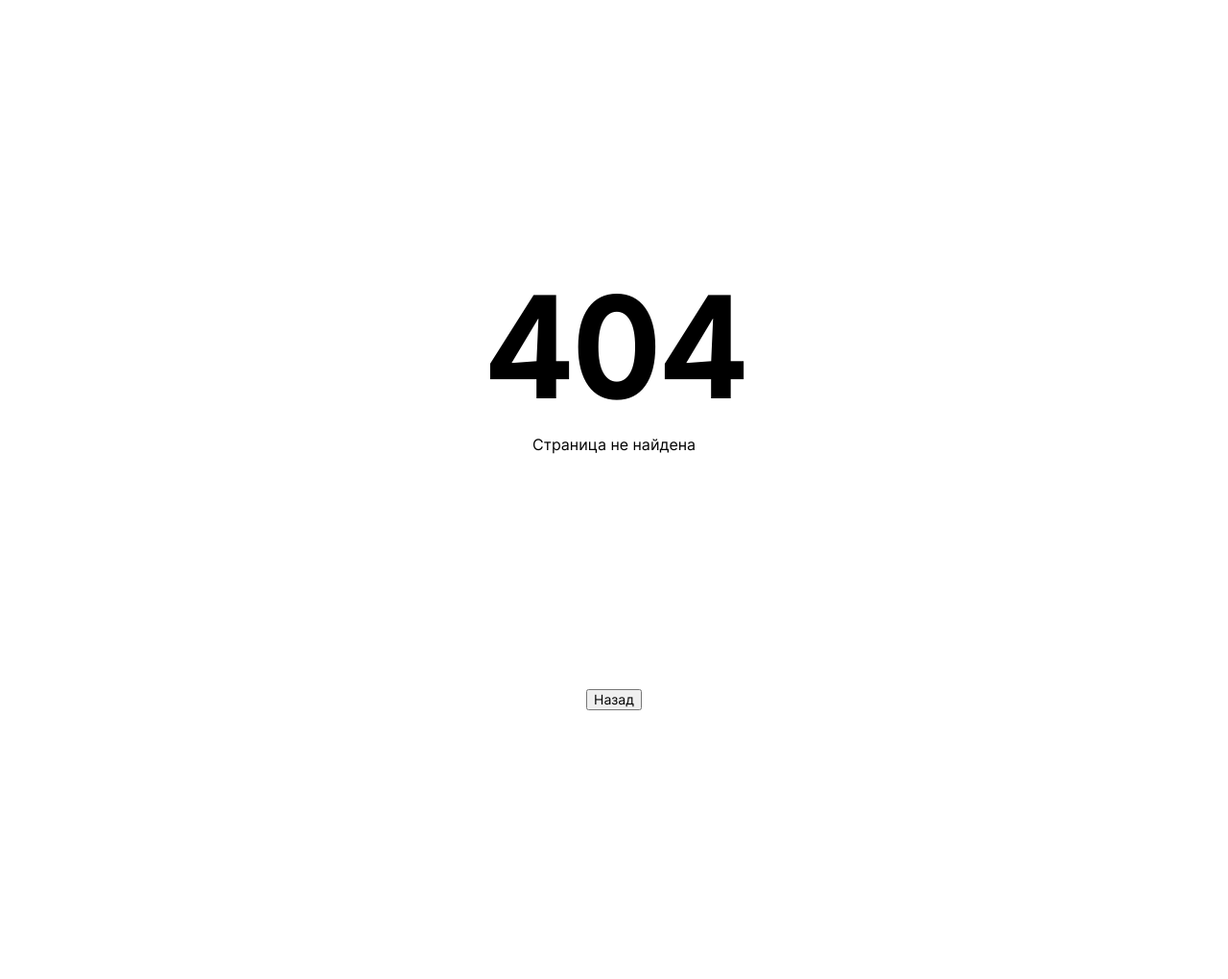
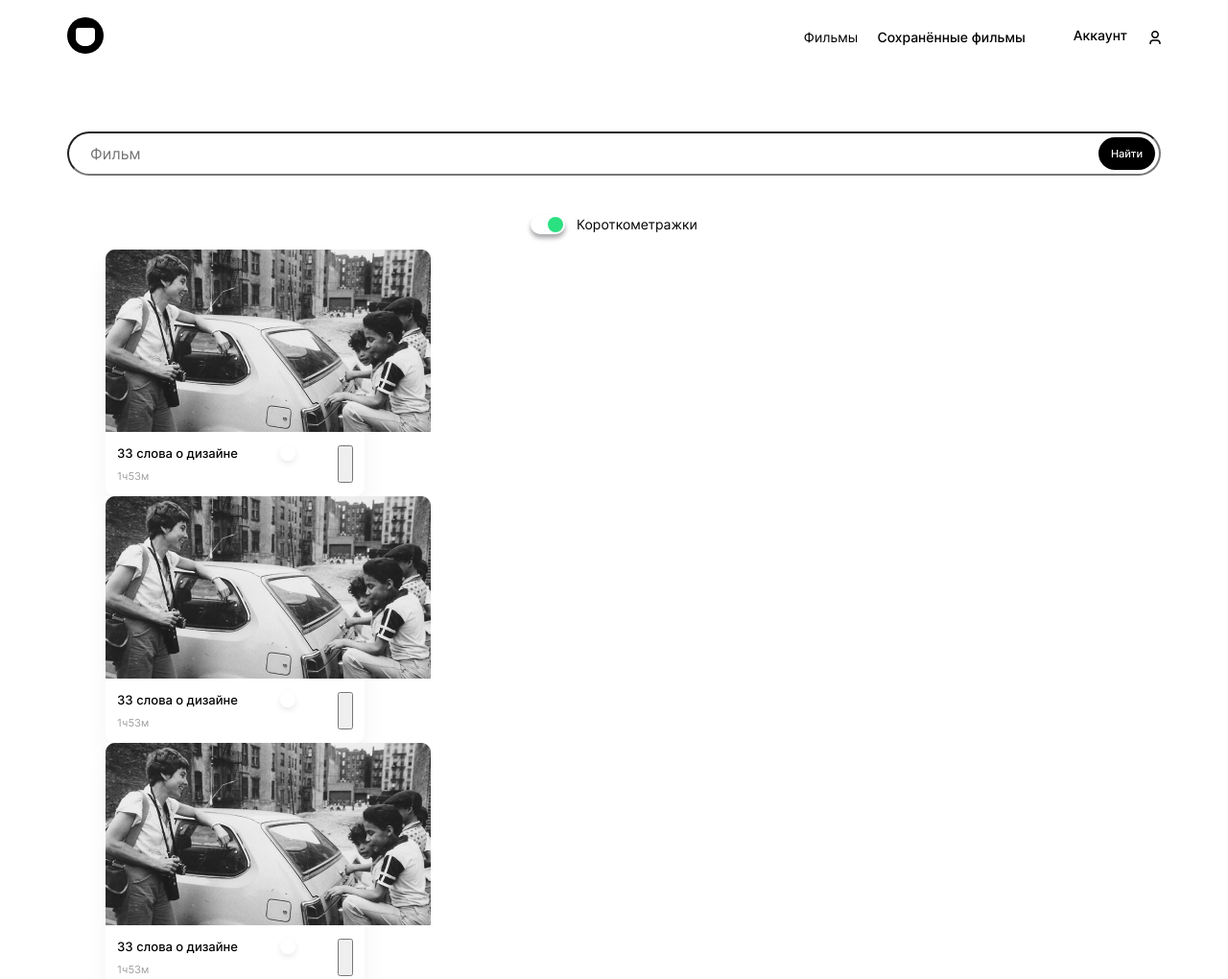
Before and after one commit to Alexandr-Ilin/movies-explorer-frontend, a React app: page /movies in a window 1280 px wide. Before the commit this address had no page. Shown: the top 1020 px of the page at 96% size. Before the commit the page ends 800 px from the top, so only its background shows below. Built offline with nearby package versions, Linux system fonts and the light colour scheme.

Commit message:
card-movie

```diff
--- a/src/components/Account/Account.js
+++ b/src/components/Account/Account.js
@@ -1,12 +1,12 @@
-import { NavLink } from 'react-router-dom';
+import { NavLink, useLocation } from 'react-router-dom';
 import './Account.css';
 
 function Account() {
+  const currentPath = useLocation().pathname;
   return (
     <NavLink
       to="/profile"
-      className="account-link"
-      activeClassName="account-link account-link_active"
+      className={`account-link ${currentPath === '/profile' && 'account-link_active'}`}
     >
       Аккаунт
     </NavLink>
--- a/src/components/App/App.css
+++ b/src/components/App/App.css
@@ -1,2 +1,20 @@
 @import url(../../vendor/normalize.css);
 @import url(../../vendor/fonts/fonts.css);
+
+
+.App {
+  font-family: "Inter", sans-serif;
+  -webkit-font-smoothing: antialiased;
+  -moz-osx-font-smoothing: grayscale;
+  display: flex;
+  flex-direction: column;
+  align-items: center;
+  margin: 0 auto;
+  width: 100%;
+  max-width: 1280px;
+  height: 100vh;
+}
+
+.main {
+  width: 100%;
+}
--- a/src/components/App/App.js
+++ b/src/components/App/App.js
@@ -9,6 +9,7 @@ import Header from '../Header/Header';
 import Login from '../Login/Login';
 import Register from '../Register/Register';
 import Profile from '../Profile/Profile';
+import MoviesCardList from '../MoviesCardList/MoviesCardList';
 
 // const history = useNavigate();
 
@@ -27,6 +28,10 @@ function App() {
           )}
         />
         <Route
+          path="/cardlist"
+          element={<MoviesCardList />}
+        />
+        <Route
           path="/signin"
           element={<Login />}
         />
@@ -39,6 +44,14 @@ function App() {
           element={<Profile />}
         />
         <Route
+          path="/movies"
+          element={<MoviesCardList />}
+        />
+        <Route
+          path="/saved-movies"
+          element={<MoviesCardList />}
+        />
+        <Route
           path="*"
           element={<NotFoundPage />}
         />
--- a/src/components/Header/Header.css
+++ b/src/components/Header/Header.css
@@ -3,6 +3,8 @@
   justify-content: space-between;
   align-items: center;
   padding: 18px 70px;
+  box-sizing: border-box;
+  width: 100%;
 }
 
 .header__link-container {
--- /dev/null
+++ b/src/components/MovieButton/MovieButton.css
@@ -0,0 +1,20 @@
+.movie-button {
+  width: 16px;
+  height: 16px;
+  padding: 0;
+  border-radius: 50%;
+  background: transparent;
+  cursor: pointer;
+  border-color: #fff;
+  border-style: solid;
+  transition: background .4s linear;
+  box-shadow: 0 3px 6px rgba(0, 0, 0, 0.09);
+}
+
+.movie-button_like {
+  background: #2BE080;
+}
+
+.movie-button:hover {
+  background: #2BE08050;
+}
--- /dev/null
+++ b/src/components/MovieButton/MovieButton.js
@@ -0,0 +1,20 @@
+import { useState } from 'react';
+import './MovieButton.css';
+
+function MovieCard() {
+  const [isLike, setIsLike] = useState(false);
+
+  function handleClick() {
+    setIsLike(!isLike);
+  }
+  return (
+    <button
+      className={`movie-button ${isLike && 'movie-button_like'}`}
+      type="button"
+      aria-label="Выбрать Фильм"
+      onClick={handleClick}
+    />
+  );
+}
+
+export default MovieCard;
--- /dev/null
+++ b/src/components/MovieCard/MovieCard.css
@@ -0,0 +1,43 @@
+.movie-card__card {
+  margin-block: 0;
+  margin-inline: 0;
+  margin: 0;
+  border-radius: 10px;
+  width: 270px;
+  box-shadow: 0px 16px 24px rgba(0, 0, 0, 0.05);
+}
+
+.movie-card__image {
+  display: block;
+  object-fit: cover;
+}
+
+.movie-card__info {
+  height: 67px;
+  display: flex;
+  flex-direction: row;
+  justify-content: space-between;
+  padding: 14px 12px;
+  box-sizing: border-box;
+}
+
+.movie-card__title {
+  margin-block: 0;
+  margin-bottom: 10px;
+  font-size: 13px;
+  line-height: 16px;
+  font-weight: 500;
+}
+
+.movie-card__duration {
+  margin-block: 0;
+  margin-inline: 0;
+  font-size: 11px;
+  line-height: 13px;
+  font-weight: 400;
+  color: #a0a0a0;
+}
+
+.movie-item {
+  list-style-type: none;
+}
--- /dev/null
+++ b/src/components/MovieCard/MovieCard.js
@@ -0,0 +1,39 @@
+import './MovieCard.css';
+import { useLocation } from 'react-router-dom';
+import cardPath from '../../TestCard/2.jpg';
+import MovieButton from '../MovieButton/MovieButton';
+
+function MovieCard() {
+  const currentPath = useLocation().pathname;
+  function handleClick(evt) {
+    console.log(evt);
+  }
+  return (
+    <li className="movie-item">
+      <article className="movie-card">
+        <figure className="movie-card__card">
+          <img
+            className="movie-card__image"
+            src={cardPath}
+            alt="333"
+          />
+          <figcaption className="movie-card__info">
+            <div className="movie-card__title-wrapper">
+              <h2 className="movie-card__title">33 слова о дизайне</h2>
+              <p className="movie-card__duration">1ч53м</p>
+            </div>
+            {currentPath === '/movies' && <MovieButton />}
+            <button
+              type="button"
+              onClick={handleClick}
+              className="movie-card__remove"
+              aria-label="Удалить из сохранённых"
+            />
+          </figcaption>
+        </figure>
+      </article>
+    </li>
+  );
+}
+
+export default MovieCard;
--- /dev/null
+++ b/src/components/MoviesCardList/MoviesCardList.css
@@ -0,0 +1,109 @@
+.movie-list{
+  width: 100%;
+  padding: 0 70px;
+  box-sizing: border-box;
+}
+
+.movie-list__form {
+  width: 100%;
+  margin-top: 60px;
+}
+
+.movie-list__search-container {
+  width: 100%;
+  position: relative;
+  display: flex;
+  align-items: center;
+}
+
+.movie-list__input {
+  width: 100%;
+  height: 46px;
+  padding: 6px;
+  box-sizing: border-box;
+  border-radius: 40px;
+  margin-bottom: 41px;
+  padding: 6px 80px 6px 22px;
+  box-sizing: border-box;
+}
+
+.movie-list__submit {
+  width: 59px;
+  height: 34px;
+  border-radius: 48px;
+  font-size: 11px;
+  line-height: 18px;
+  font-weight: 500;
+  background: #000;
+  color: #fff;
+  padding: 0;
+  border: none;
+  position: absolute;
+  top: 6px;
+  right: 6px;
+}
+
+.movie-list__enable-button {
+  width: 36px;
+  height: 20px;
+  padding: 0;
+  border: none;
+  border-radius: 16px;
+  padding: 2px 2px;
+  box-sizing: border-box;
+  background: #fff;
+  box-shadow: 0px 4px 4px 0px #00000040,
+              0px 4px 8px 0px #3232470F,
+              0px 4px 4px 0px #32324714;
+}
+
+.movie-list__enable-button::before {
+  content: "";
+  width: 16px;
+  height: 16px;
+  border-radius: 50%;
+  background: #2BE080;
+  position: relative;
+  left: 16px;
+  display: block;
+}
+
+.movie-list__disable-button {
+  width: 36px;
+  height: 20px;
+  padding: 0;
+  border: none;
+  border-radius: 16px;
+  padding: 2px 2px;
+  box-sizing: border-box;
+  background: #fff;
+  box-shadow: 0px 4px 4px 0px #00000040,
+              0px 4px 8px 0px #3232470F,
+              0px 4px 4px 0px #32324714;
+}
+
+.movie-list__disable-button::before {
+  content: "";
+  width: 16px;
+  height: 16px;
+  border-radius: 50%;
+  background: #f5f5f5;
+  position: relative;
+  left: 0px;
+  display: block;
+}
+
+.movie-list__radio-wrapper {
+  display: flex;
+  align-items: center;
+  justify-content: center;
+}
+
+.movie-list__button-subtitle {
+  margin-block: 0;
+  margin: 0;
+  font-size: 14px;
+  font-weight: 400;
+  line-height: 18px;
+  margin-left: 12px;
+}
--- /dev/null
+++ b/src/components/MoviesCardList/MoviesCardList.js
@@ -0,0 +1,73 @@
+import './MoviesCardList.css';
+import { useState } from 'react';
+import Header from '../Header/Header';
+import Footer from '../Footer/Footer';
+import MovieCard from '../MovieCard/MovieCard';
+
+function MoviesCardList() {
+  const [isChecked, setIsChecked] = useState(true);
+  function handleSubmit(evt) {
+    evt.preventDefault();
+  }
+
+  function handleClick() {
+    setIsChecked(!isChecked);
+    console.log('qwe');
+  }
+  return (
+    <>
+      <Header />
+      <main className="main">
+        <section className="movie-list">
+          <form className="movie-list__form" onSubmit={handleSubmit}>
+            <div className="movie-list__search-container">
+              <input
+                type="text"
+                className="movie-list__input"
+                placeholder="Фильм"
+              />
+              <button
+                type="submit"
+                className="movie-list__submit"
+                aria-label="Найти фильм"
+              >
+                Найти
+              </button>
+            </div>
+            <div className="movie-list__radio-wrapper">
+              <button
+                type="button"
+                aria-label={isChecked ? 'Выбрать короткометражки' : 'Выбрать любые фильмы'}
+                className={isChecked ? 'movie-list__enable-button' : 'movie-list__disable-button'}
+                onClick={handleClick}
+              />
+              <p className="movie-list__button-subtitle">Короткометражки</p>
+            </div>
+          </form>
+          <ul className="movie-list__cards">
+            <MovieCard />
+            <MovieCard />
+            <MovieCard />
+            <MovieCard />
+            <MovieCard />
+            <MovieCard />
+            <MovieCard />
+            <MovieCard />
+            <MovieCard />
+            <MovieCard />
+            <MovieCard />
+            <MovieCard />
+            <MovieCard />
+            <MovieCard />
+            <MovieCard />
+            <MovieCard />
+            <MovieCard />
+          </ul>
+        </section>
+      </main>
+      <Footer />
+    </>
+  );
+}
+
+export default MoviesCardList;
--- a/src/components/Navigation/Navigation.js
+++ b/src/components/Navigation/Navigation.js
@@ -1,24 +1,23 @@
 import './Navigation.css';
-import { NavLink } from 'react-router-dom';
+import { NavLink, useLocation } from 'react-router-dom';
 
 function Navigation() {
+  const currentPath = useLocation().pathname;
   return (
     <nav>
       <ul className="links">
         <li className="links__item">
           <NavLink
-            to=""
-            className="links__link"
-            activeClassName="links__link links__link_active"
+            to="/movies"
+            className={`links__link ${currentPath === '/movies' && 'links__link_active'}`}
           >
             Фильмы
           </NavLink>
         </li>
         <li className="links__item">
           <NavLink
-            to=""
-            className="links__link"
-            activeClassName="links__link links__link_active"
+            to="/SavedMovies"
+            className={`links__link ${currentPath === '/SavedMovies' && 'links__link_active'}`}
           >
             Сохранённые фильмы
           </NavLink>
--- a/src/index.css
+++ b/src/index.css
@@ -1,12 +1,4 @@
-body {
-  display: flex;
-  flex-direction: column;
-  align-items: center;
-  margin: 0;
-  font-family: "Inter", sans-serif;
-  -webkit-font-smoothing: antialiased;
-  -moz-osx-font-smoothing: grayscale;
-}
+body {}
 
 code {
   font-family: source-code-pro, Menlo, Monaco, Consolas, 'Courier New',
```
Also changed, not shown: src/TestCard/2.jpg (added), src/TestCard/4.jpg (added), src/TestCard/6.jpg (added), src/images/cross.svg (added).
